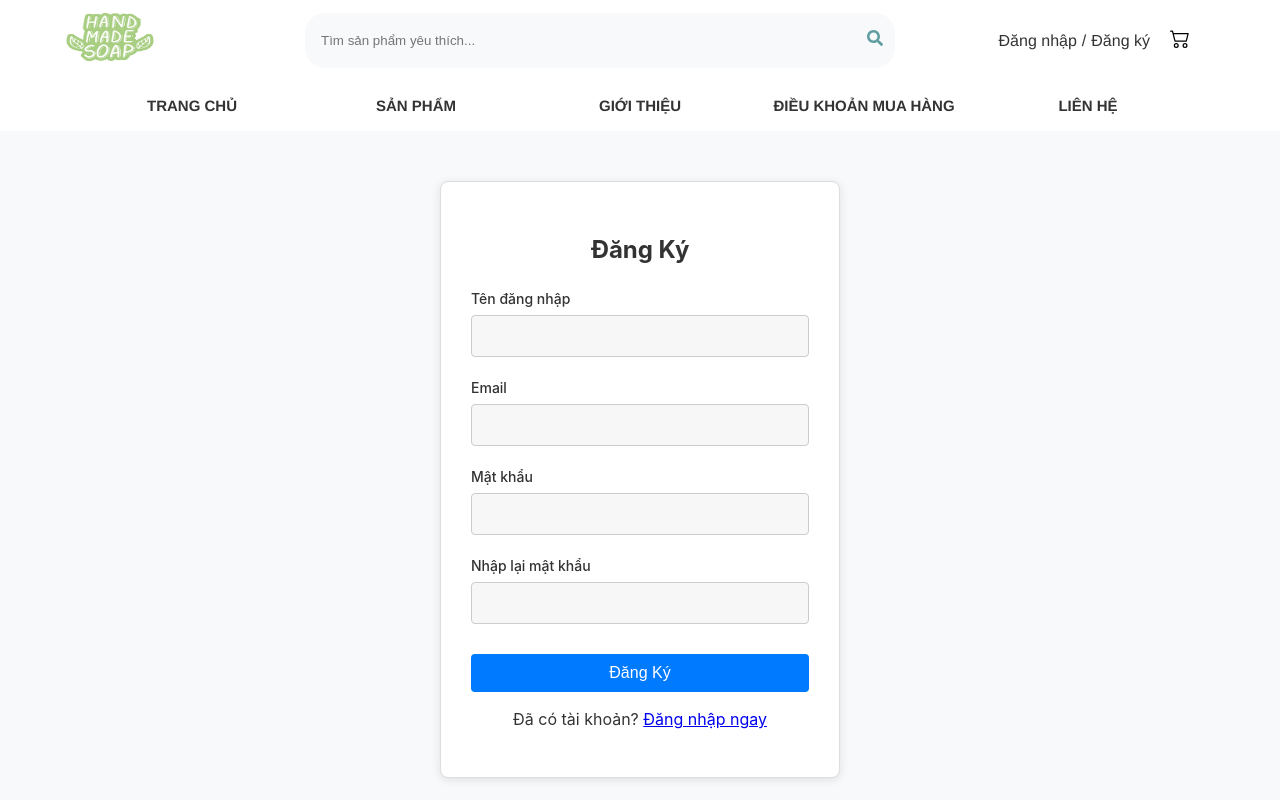
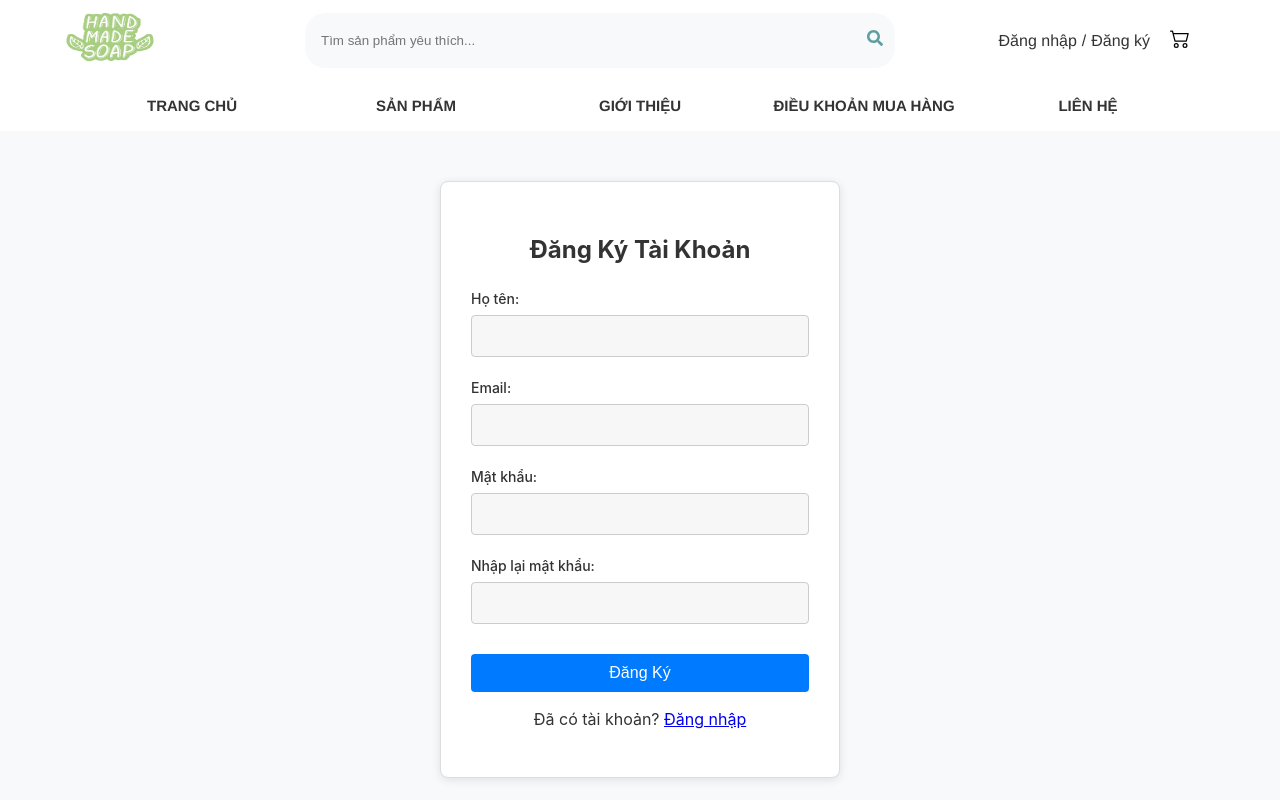
Before and after one commit to thomaspham252/web_fontend, a React (Create React App) app in the folder soap_website/: page /register in a window 1280 px wide. Shown: the top 800 px of the page. Built offline with nearby package versions, Linux system fonts and the light colour scheme.

Commit message:
update register

```diff
--- a/soap_website/src/pages/Register.jsx
+++ b/soap_website/src/pages/Register.jsx
@@ -1,55 +1,83 @@
 import React, { useState } from 'react';
 import { Link, useNavigate } from 'react-router-dom';
-import '../assets/css/auth.css'; // Chúng ta sẽ tạo file css này ở Bước 3
+import '../assets/css/auth.css';
+import listUsers from '../data/users.json';
 
 const Register = () => {
     const navigate = useNavigate();
+
     const [formData, setFormData] = useState({
-        username: '',
+        name: '',
         email: '',
         password: '',
         confirmPassword: ''
     });
 
+    const [error, setError] = useState('');
+
     const handleChange = (e) => {
-        setFormData({ ...formData, [e.target.name]: e.target.value });
+        setFormData({
+            ...formData,
+            [e.target.name]: e.target.value
+        });
+        if (error) setError('');
     };
 
-    const handleSubmit = (e) => {
+    const handleRegister = (e) => {
         e.preventDefault();
-        // Giả lập đăng ký thành công
+
         if (formData.password !== formData.confirmPassword) {
-            alert("Mật khẩu không khớp!");
+            setError("Mật khẩu nhập lại không khớp!");
             return;
         }
-        console.log("Đăng ký:", formData);
-        alert("Đăng ký thành công!");
-        navigate('/login'); // Chuyển sang trang đăng nhập
+
+        const isExist = listUsers.some(u => u.email === formData.email);
+        if (isExist) {
+            setError("Email này đã được sử dụng!");
+            return;
+        }
+
+        const newUser = {
+            name: formData.name,
+            email: formData.email,
+            loginType: 'email',
+            avatar: 'default.jpg'
+        };
+
+        sessionStorage.setItem("user", JSON.stringify(newUser));
+
+        alert("Đăng ký thành công! Bạn đã được tự động đăng nhập.");
+        window.location.href = "/user";
     };
 
     return (
         <div className="auth-container">
-            <h2>Đăng Ký</h2>
-            <form onSubmit={handleSubmit}>
+            <h2>Đăng Ký Tài Khoản</h2>
+
+            {error && <p style={{color: 'red', marginBottom: '10px'}}>{error}</p>}
+
+            <form onSubmit={handleRegister}>
                 <div className="form-group">
-                    <label>Tên đăng nhập</label>
-                    <input type="text" name="username" onChange={handleChange} required />
+                    <label>Họ tên:</label>
+                    <input type="text" name="name" required onChange={handleChange} />
                 </div>
                 <div className="form-group">
-                    <label>Email</label>
-                    <input type="email" name="email" onChange={handleChange} required />
+                    <label>Email:</label>
+                    <input type="email" name="email" required onChange={handleChange} />
                 </div>
                 <div className="form-group">
-                    <label>Mật khẩu</label>
-                    <input type="password" name="password" onChange={handleChange} required />
+                    <label>Mật khẩu:</label>
+                    <input type="password" name="password" required onChange={handleChange} />
                 </div>
                 <div className="form-group">
-                    <label>Nhập lại mật khẩu</label>
-                    <input type="password" name="confirmPassword" onChange={handleChange} required />
+                    <label>Nhập lại mật khẩu:</label>
+                    <input type="password" name="confirmPassword" required onChange={handleChange} />
                 </div>
                 <button type="submit" className="btn-auth">Đăng Ký</button>
             </form>
-            <p>Đã có tài khoản? <Link to="/login">Đăng nhập ngay</Link></p>
+            <p style={{marginTop: '15px'}}>
+                Đã có tài khoản? <Link to="/login">Đăng nhập</Link>
+            </p>
         </div>
     );
 };
```
